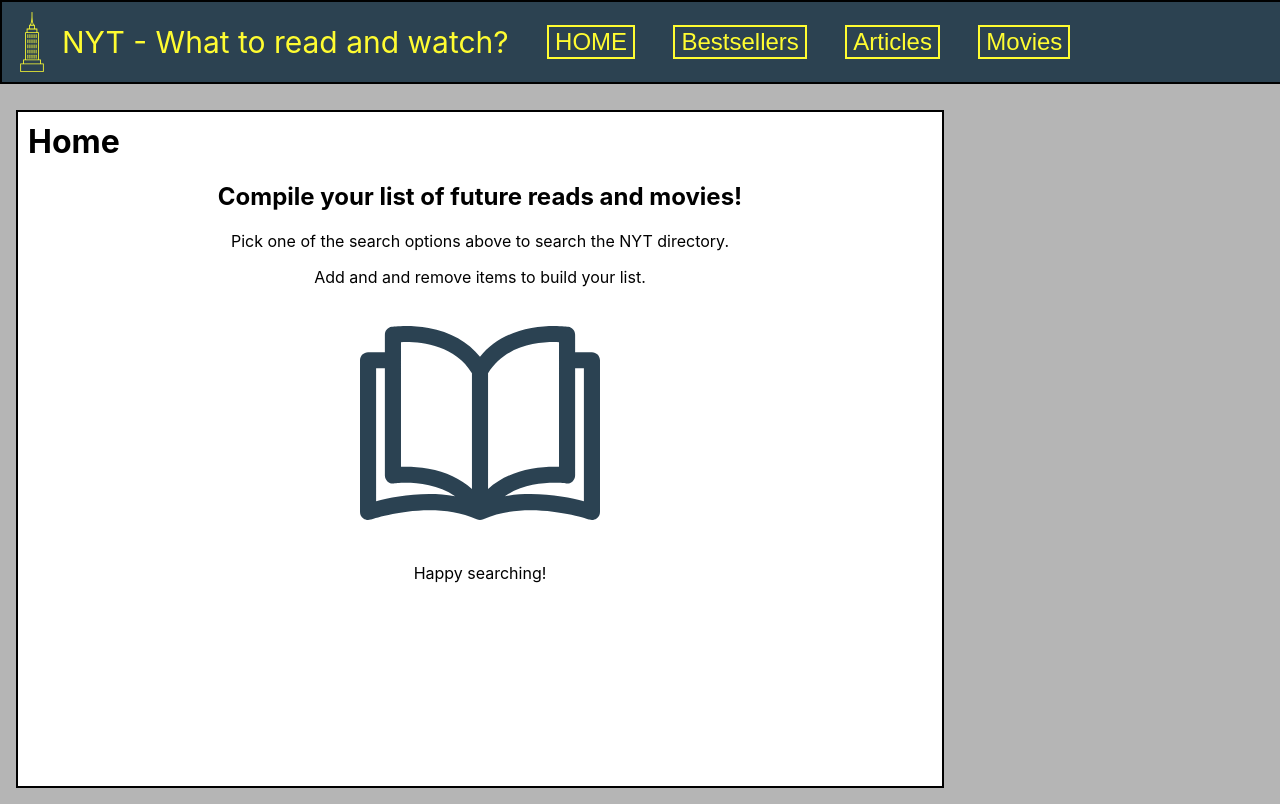
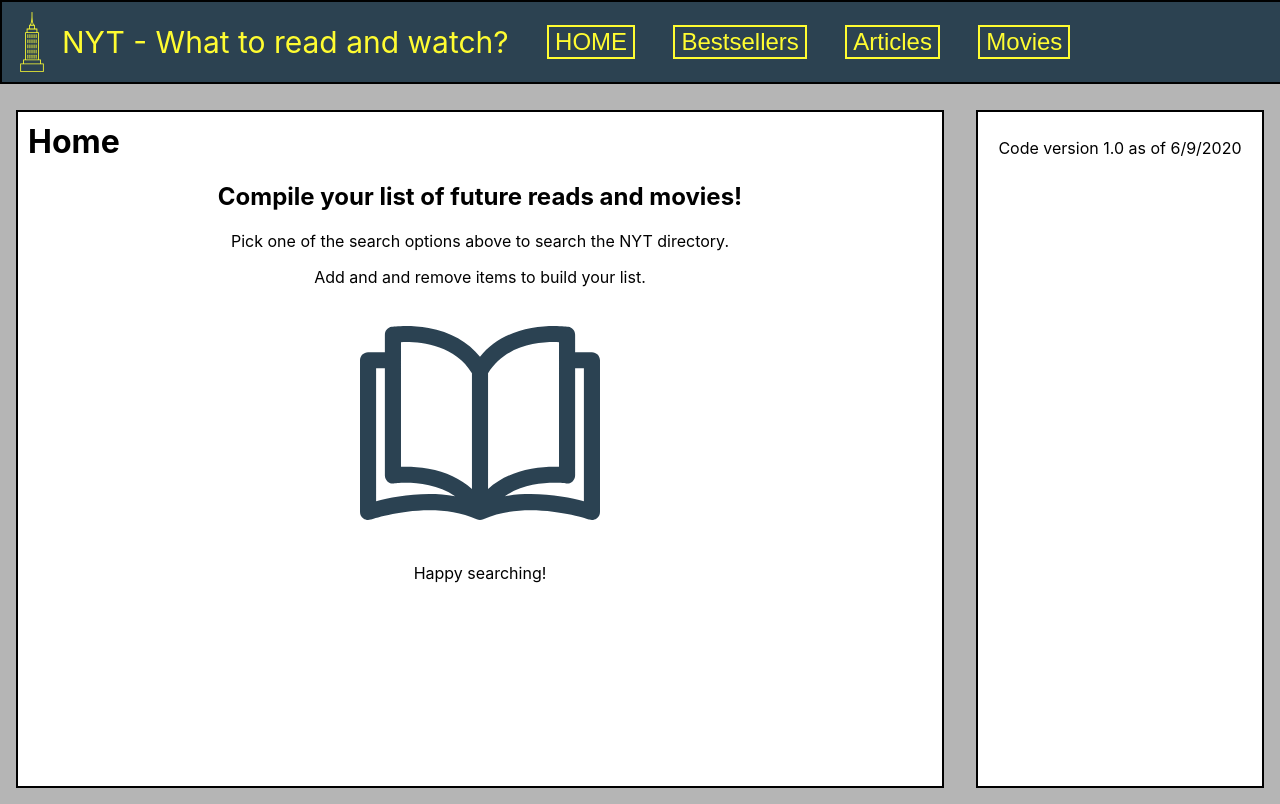
Before and after one commit to Bl4ckH4wkGER/nyt-reading-list, a React (Create React App) app: page / in a window 1280 px wide. Built offline with nearby package versions, Linux system fonts and the light colour scheme.

Commit message:
added version number on home screen

```diff
--- a/src/home.js
+++ b/src/home.js
@@ -14,6 +14,9 @@
                 <img id='book-logo' src={book} alt='book'/>
                 <p>Happy searching!</p>
             </div>
+            <div className='list-area'>
+                <p>Code version 1.0 as of 6/9/2020</p>
+            </div>
             </>
         )
     }
```
